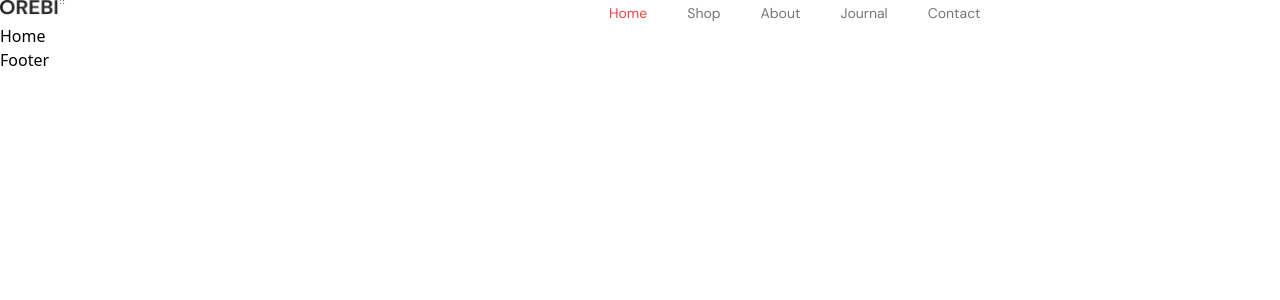
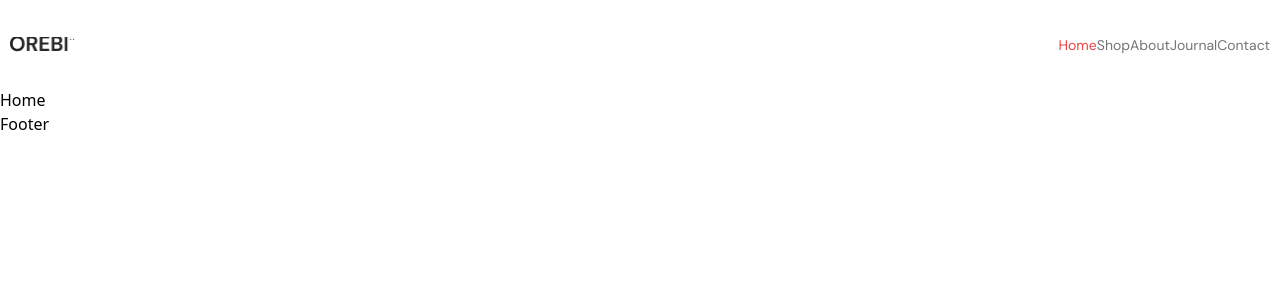
Before and after one commit to mnosumon/orebe, a React (Vite) app: page / in a window 1280 px wide. Shown: the top 300 px of the page. Built offline with nearby package versions, Linux system fonts and the light colour scheme.

Commit message:
nevbar done

```diff
--- a/package.json
+++ b/package.json
@@ -10,8 +10,10 @@
     "preview": "vite preview"
   },
   "dependencies": {
+    "@react-icons/all-files": "^4.1.0",
     "react": "^18.2.0",
     "react-dom": "^18.2.0",
+    "react-icons": "^5.0.1",
     "react-router-dom": "^6.22.3"
   },
   "devDependencies": {
--- a/src/compnents/layouts/Navbar.jsx
+++ b/src/compnents/layouts/Navbar.jsx
@@ -1,19 +1,41 @@
-import React from 'react'
+import React, { useEffect, useState } from 'react'
 import Image from '../utilities/Image'
 import Logo from '../../assets/images/logo.png'
 import List from '../utilities/List'
 import ListItem from '../utilities/ListItem'
 import { NavLink } from 'react-router-dom'
+import { FaBarsStaggered } from "react-icons/fa6";
 
 const Navbar = () => {
+  let [show, setShow] = useState(true)
+
+  useEffect(()=>{
+    function resizeWidth(e) {
+      if (window.innerWidth < 1024) {
+        setShow(false)
+      }else{
+        setShow(true)
+      }
+    }
+    resizeWidth()
+    window.addEventListener("resize", resizeWidth)
+  },[])
+  let handleShow = ()=>{
+    setShow(!show)
+  }
   return (
-    <section className='max-w-container mx-auto'>
-        <div className="flex gap-[544px]">
+    <section className='max-w-container mx-auto py-8'>
+        <div className="lg:flex lg:gap-[544px] justify-between items-center px-2.5">
           <div className="">
               <Image className="w-[65px] h-[15px] overflow-hidden" sourc={Logo} alt="alt"/>
           </div>
           <div className="">
-            <List className="gap-10">
+            <div className="">
+              <FaBarsStaggered onClick={handleShow} className='block lg:hidden text-base ml-auto absolute top-8 right-2.5'/>
+            </div>
+            {
+              show &&
+            <List className="lg:gap-10 lg:flex lg:justify-end">
             <li>
                 <NavLink to="/" className="text-sm font-normal font-dm text-[#767676] capitalize [&.active]:scale-150 [&.active]:text-red-500">home</NavLink>
               </li>
@@ -29,8 +51,8 @@ const Navbar = () => {
               <li>
                 <NavLink to="contact" className="text-sm font-normal font-dm text-[#767676] capitalize [&.active]:scale-150 [&.active]:text-red-500">contact</NavLink>
               </li>
-
             </List>
+            }
           </div>
         </div>
     </section>
--- a/src/compnents/utilities/List.jsx
+++ b/src/compnents/utilities/List.jsx
@@ -2,7 +2,7 @@ import React from 'react'
 
 const List = ({children, className}) => {
   return (
-    <ul className={`flex ${className}`}>{children}</ul>
+    <ul className={`f${className}`}>{children}</ul>
   )
 }
 
```
Also changed, not shown: 1 other file (tests, documents, lock files or other folders).
